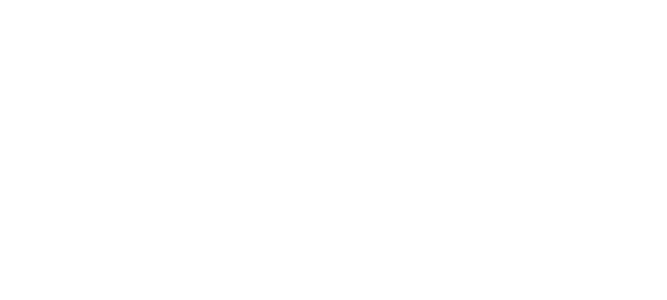
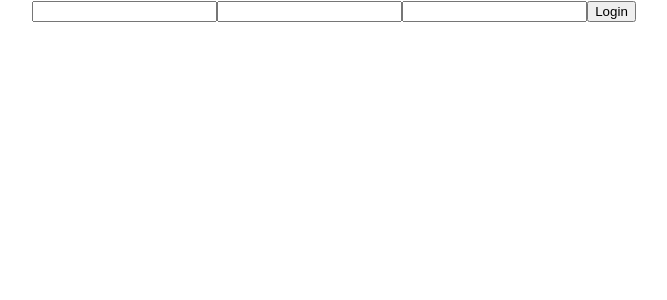
Before and after one commit to jdn7d/Reise, a React (Create React App) app in the folder frontend/: page /login in a window 1280 px wide. Shown: the top 300 px of the page, without its empty margins (306-973 px from the left). Built offline with nearby package versions, Linux system fonts and the light colour scheme.

Commit message:
added login.js with form

```diff
--- a/frontend/src/App.js
+++ b/frontend/src/App.js
@@ -1,5 +1,7 @@
 import {BrowserRouter as Router, Route, Switch } from 'react-router-dom'
 import Home from "./components/Home"
+import Login from "./components/Login"
+//import Trips from "./components/trip"
 import './App.css'
 
 function App() {
@@ -9,6 +11,9 @@
 
         <Switch>
           <Route exact path="/" render={() => <Home/>} />
+
+          <Route exact path="/login" render={() => <Login/>} />
+
         </Switch>
       </div>
 
--- /dev/null
+++ b/frontend/src/components/Login.js
@@ -0,0 +1,53 @@
+import React from 'react'
+
+class Login extends React.Component {
+
+    state = {
+        name: '',
+        email: '',
+        password: ''
+    }
+
+    handleSubmit = e => {
+        e.preventDefault()
+    }
+
+
+    handleChangeName = e => {
+       this.setState({name: e.target.value})
+    }
+
+    handleChangeEmail = e => {
+        this.setState({email: e.target.value})
+    }
+
+    handleChangePassword = e => {
+        this.setState({password: e.target.value})
+    }
+
+
+    render() {
+        return (
+            <div id=''>
+                <form onSubmit={this.handleSubmit}>
+                    <input type='text'
+                    onChange = {this.handleChangeName}
+                    value= {this.state.name} />
+
+                    <input type='text'
+                    onChange = {this.handleChangeEmail}
+                    value= {this.state.email} />
+
+                    <input type='text'
+                    onChange = {this.handleChangePassword}
+                    value= {this.state.password} />
+
+                    <input type="submit"
+                    value="Login" />
+                </form>
+            </div>
+        )
+    }
+}
+
+export default Login
```
Also changed, not shown: 1 other file (tests, documents, lock files or other folders).
